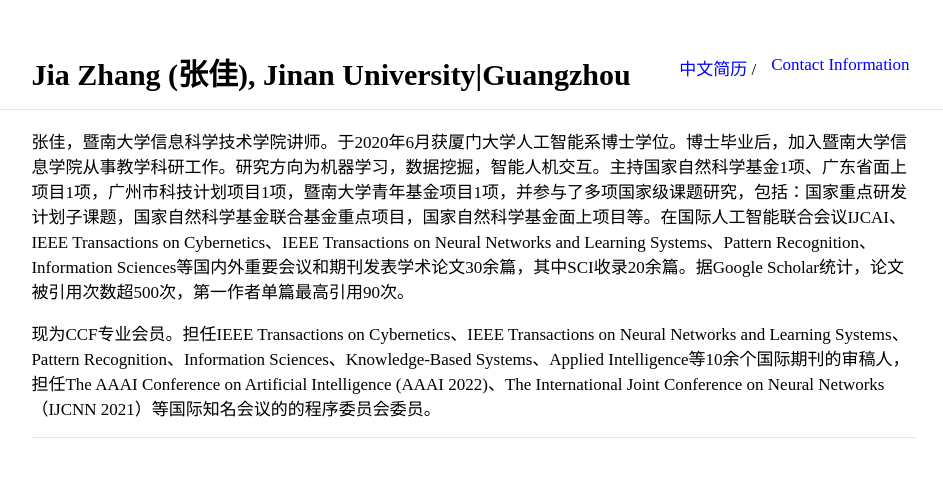
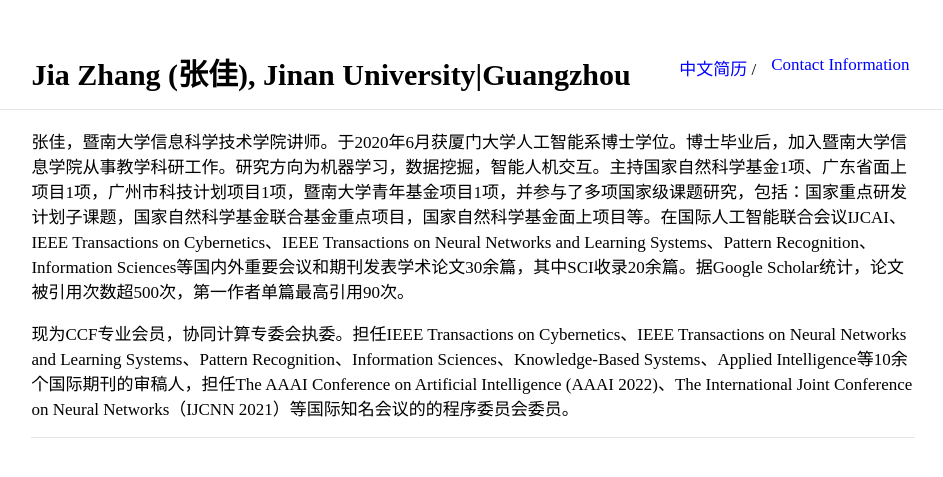
Before and after one commit to jiazhang-ml/jiazhang-ml.github.io, a Jekyll site: the page built from ch-resume.md, in a window 1280 px wide, cut to the strip 0-876 px from the top of the page. Shown: the top 477 px of the strip, without its empty margins (167-1110 px from the left). Built offline with Jekyll 4.4.1, drawn with Linux system fonts in a browser that asks for light colours.

Commit message:
Update ch-resume.md

```diff
--- a/ch-resume.md
+++ b/ch-resume.md
@@ -5,4 +5,4 @@ layout: default
 
 张佳，暨南大学信息科学技术学院讲师。于2020年6月获厦门大学人工智能系博士学位。博士毕业后，加入暨南大学信息学院从事教学科研工作。研究方向为机器学习，数据挖掘，智能人机交互。主持国家自然科学基金1项、广东省面上项目1项，广州市科技计划项目1项，暨南大学青年基金项目1项，并参与了多项国家级课题研究，包括：国家重点研发计划子课题，国家自然科学基金联合基金重点项目，国家自然科学基金面上项目等。在国际人工智能联合会议IJCAI、IEEE Transactions on Cybernetics、IEEE Transactions on Neural Networks and Learning Systems、Pattern Recognition、Information Sciences等国内外重要会议和期刊发表学术论文30余篇，其中SCI收录20余篇。据Google Scholar统计，论文被引用次数超500次，第一作者单篇最高引用90次。
 
-现为CCF专业会员。担任IEEE Transactions on Cybernetics、IEEE Transactions on Neural Networks and Learning Systems、Pattern Recognition、Information Sciences、Knowledge-Based Systems、Applied Intelligence等10余个国际期刊的审稿人，担任The AAAI Conference on Artificial Intelligence (AAAI 2022)、The International Joint Conference on Neural Networks（IJCNN 2021）等国际知名会议的的程序委员会委员。
+现为CCF专业会员，协同计算专委会执委。担任IEEE Transactions on Cybernetics、IEEE Transactions on Neural Networks and Learning Systems、Pattern Recognition、Information Sciences、Knowledge-Based Systems、Applied Intelligence等10余个国际期刊的审稿人，担任The AAAI Conference on Artificial Intelligence (AAAI 2022)、The International Joint Conference on Neural Networks（IJCNN 2021）等国际知名会议的的程序委员会委员。
```
